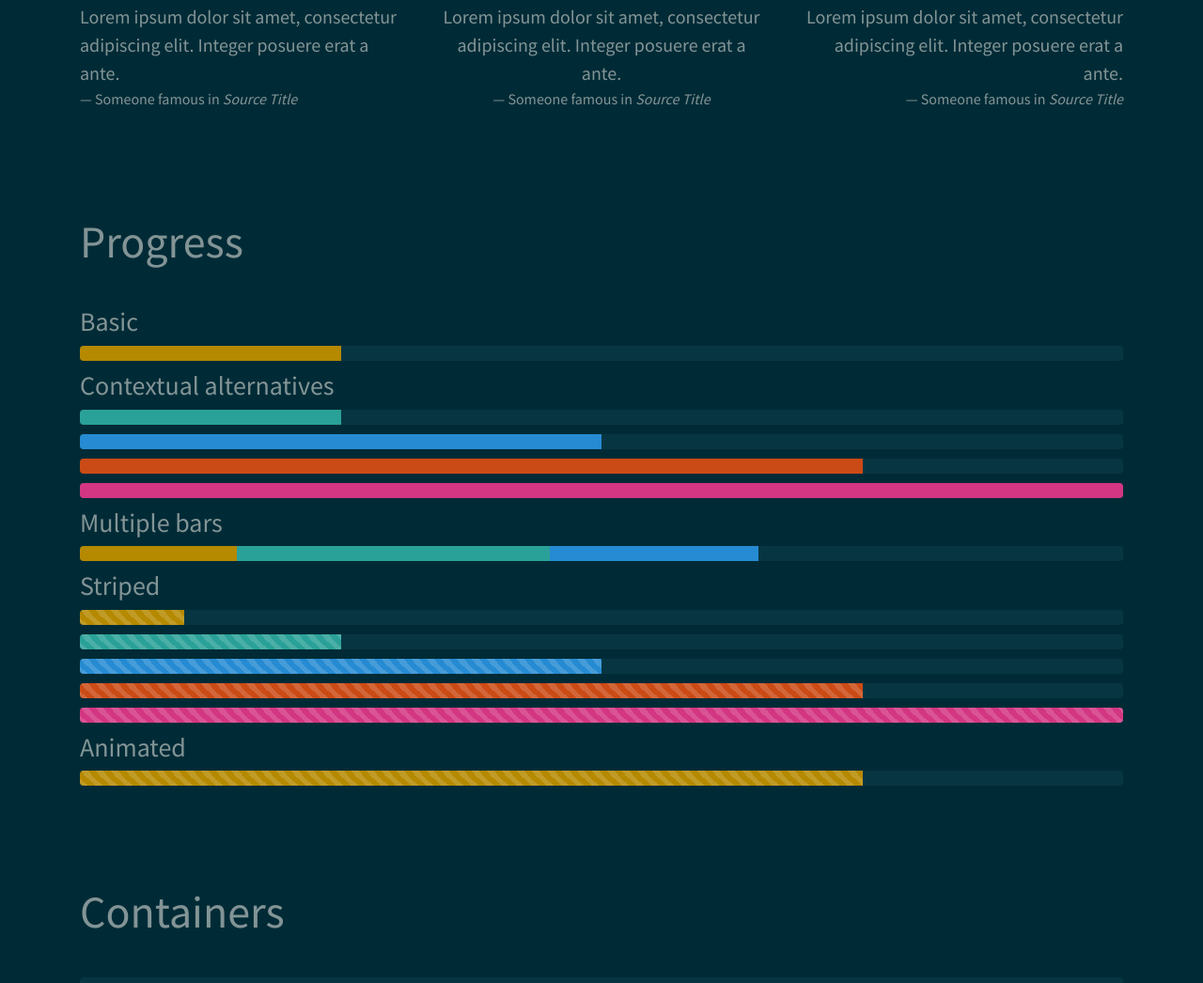
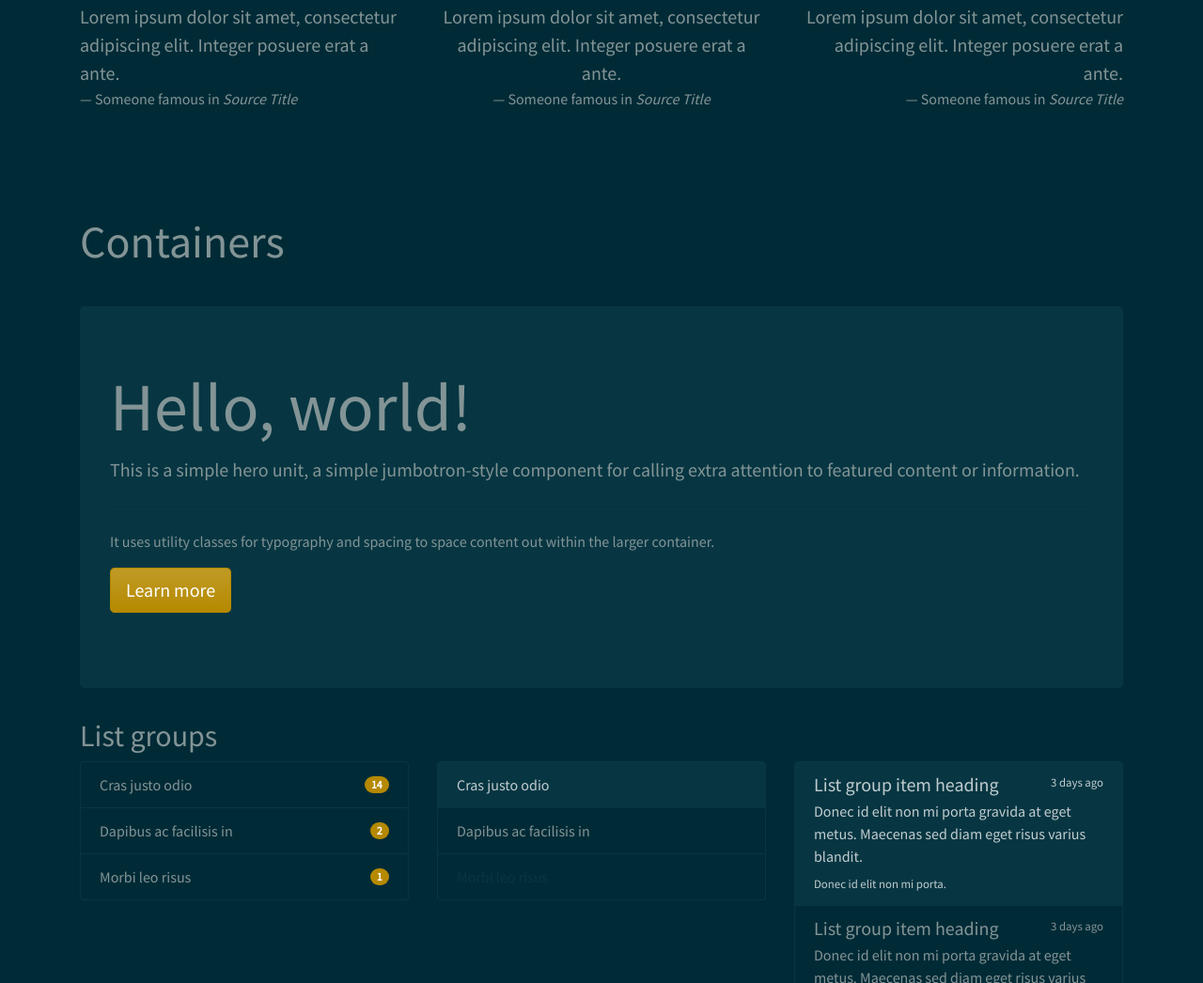
Before and after one commit to willpotato/wtp-io, a plain HTML site: page docs/index.html in a window 1280 px wide. Shown: the part 1053-2099 px from the top of the page at 94% size. Drawn offline with nearby package versions, Linux system fonts and the light colour scheme.

Commit message:
Update index.html

```diff
--- a/docs/index.html
+++ b/docs/index.html
@@ -154,76 +154,6 @@
                 <p class="mb-0">Lorem ipsum dolor sit amet, consectetur adipiscing elit. Integer posuere erat a ante.</p>
                 <footer class="blockquote-footer">Someone famous in <cite title="Source Title">Source Title</cite></footer>
               </blockquote>
-            <button class="source-button btn btn-primary btn-xs" tabindex="0">&lt; &gt;</button></div>
-          </div>
-        </div>
-      </div>
-
-	  <!-- Progress -->
-      <div class="bs-docs-section">
-
-        <div class="row">
-          <div class="col-lg-12">
-            <div class="page-header">
-              <h1 id="progress">Progress</h1>
-            </div>
-
-            <h3 id="progress-basic">Basic</h3>
-            <div class="bs-component">
-              <div class="progress">
-                <div class="progress-bar" role="progressbar" style="width: 25%;" aria-valuenow="25" aria-valuemin="0" aria-valuemax="100"></div>
-              </div>
-            <button class="source-button btn btn-primary btn-xs" tabindex="0">&lt; &gt;</button></div>
-
-            <h3 id="progress-alternatives">Contextual alternatives</h3>
-            <div class="bs-component">
-              <div class="progress">
-                <div class="progress-bar bg-success" role="progressbar" style="width: 25%" aria-valuenow="25" aria-valuemin="0" aria-valuemax="100"></div>
-              </div>
-              <div class="progress">
-                <div class="progress-bar bg-info" role="progressbar" style="width: 50%" aria-valuenow="50" aria-valuemin="0" aria-valuemax="100"></div>
-              </div>
-              <div class="progress">
-                <div class="progress-bar bg-warning" role="progressbar" style="width: 75%" aria-valuenow="75" aria-valuemin="0" aria-valuemax="100"></div>
-              </div>
-              <div class="progress">
-                <div class="progress-bar bg-danger" role="progressbar" style="width: 100%" aria-valuenow="100" aria-valuemin="0" aria-valuemax="100"></div>
-              </div>
-            <button class="source-button btn btn-primary btn-xs" tabindex="0">&lt; &gt;</button></div>
-
-            <h3 id="progress-multiple">Multiple bars</h3>
-            <div class="bs-component">
-              <div class="progress">
-                <div class="progress-bar" role="progressbar" style="width: 15%" aria-valuenow="15" aria-valuemin="0" aria-valuemax="100"></div>
-                <div class="progress-bar bg-success" role="progressbar" style="width: 30%" aria-valuenow="30" aria-valuemin="0" aria-valuemax="100"></div>
-                <div class="progress-bar bg-info" role="progressbar" style="width: 20%" aria-valuenow="20" aria-valuemin="0" aria-valuemax="100"></div>
-              </div>
-            <button class="source-button btn btn-primary btn-xs" tabindex="0">&lt; &gt;</button></div>
-
-            <h3 id="progress-striped">Striped</h3>
-            <div class="bs-component">
-              <div class="progress">
-                <div class="progress-bar progress-bar-striped" role="progressbar" style="width: 10%" aria-valuenow="10" aria-valuemin="0" aria-valuemax="100"></div>
-              </div>
-              <div class="progress">
-                <div class="progress-bar progress-bar-striped bg-success" role="progressbar" style="width: 25%" aria-valuenow="25" aria-valuemin="0" aria-valuemax="100"></div>
-              </div>
-              <div class="progress">
-                <div class="progress-bar progress-bar-striped bg-info" role="progressbar" style="width: 50%" aria-valuenow="50" aria-valuemin="0" aria-valuemax="100"></div>
-              </div>
-              <div class="progress">
-                <div class="progress-bar progress-bar-striped bg-warning" role="progressbar" style="width: 75%" aria-valuenow="75" aria-valuemin="0" aria-valuemax="100"></div>
-              </div>
-              <div class="progress">
-                <div class="progress-bar progress-bar-striped bg-danger" role="progressbar" style="width: 100%" aria-valuenow="100" aria-valuemin="0" aria-valuemax="100"></div>
-              </div>
-            <button class="source-button btn btn-primary btn-xs" tabindex="0">&lt; &gt;</button></div>
-
-            <h3 id="progress-animated">Animated</h3>
-            <div class="bs-component">
-              <div class="progress">
-                <div class="progress-bar progress-bar-striped progress-bar-animated" role="progressbar" aria-valuenow="75" aria-valuemin="0" aria-valuemax="100" style="width: 75%"></div>
-              </div>
             <button class="source-button btn btn-primary btn-xs" tabindex="0">&lt; &gt;</button></div>
           </div>
         </div>
```
